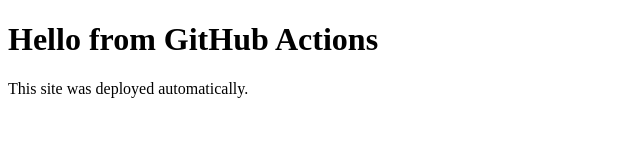
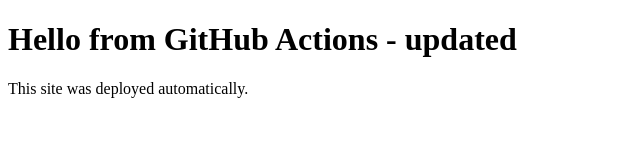
Before and after one commit to grafi305/static-site-cicd, a plain HTML site: page index.html in a window 1280 px wide. Shown: the whole page, without its empty margins (0-640 px from the left). Drawn offline with Linux system fonts and the light colour scheme.

Commit message:
Update index.html

```diff
--- a/index.html
+++ b/index.html
@@ -4,7 +4,7 @@
   <title>My CI/CD Site</title>
 </head>
 <body>
-  <h1>Hello from GitHub Actions</h1>
+  <h1>Hello from GitHub Actions - updated</h1>
   <p>This site was deployed automatically.</p>
 </body>
 </html>
```
